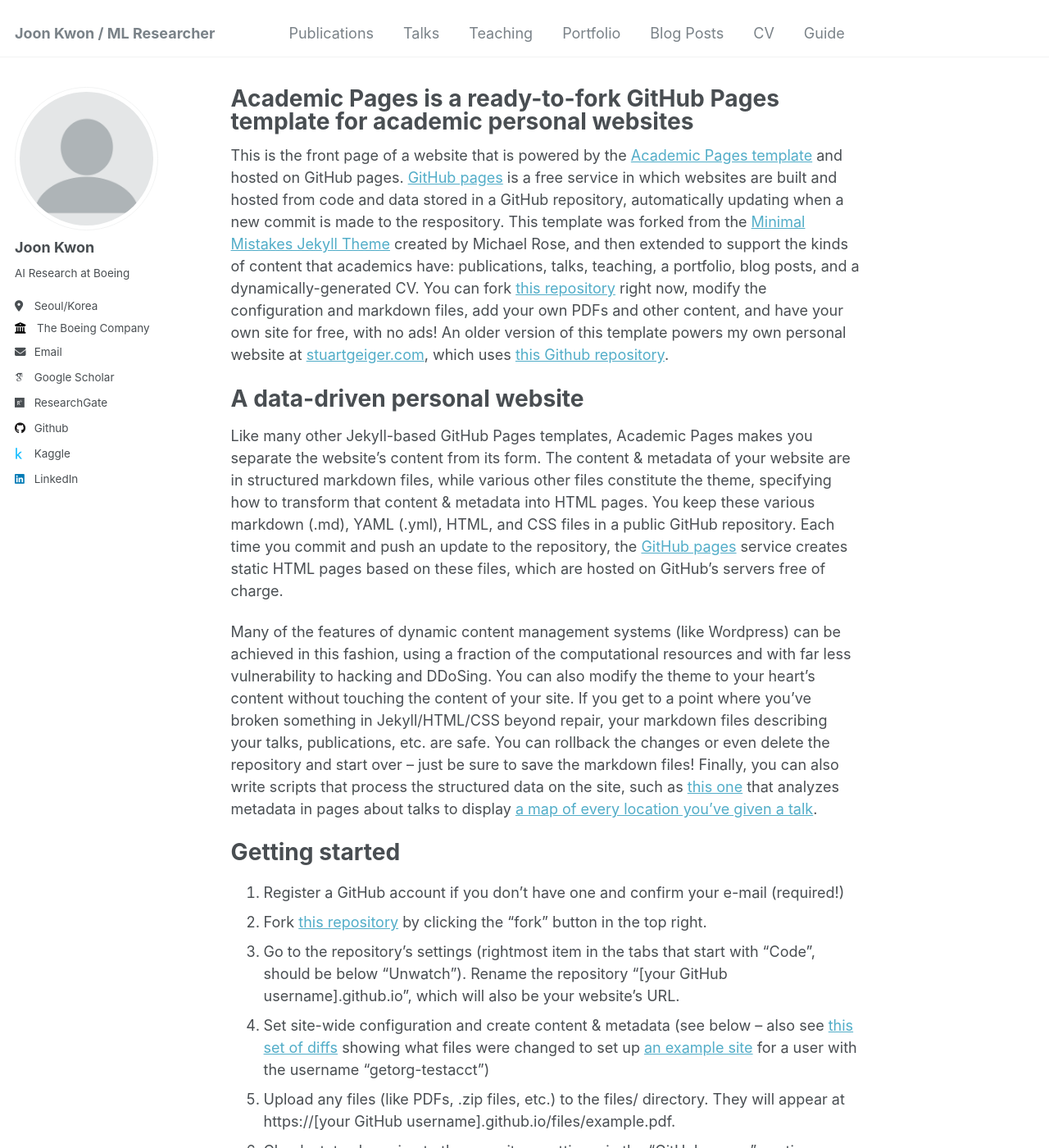
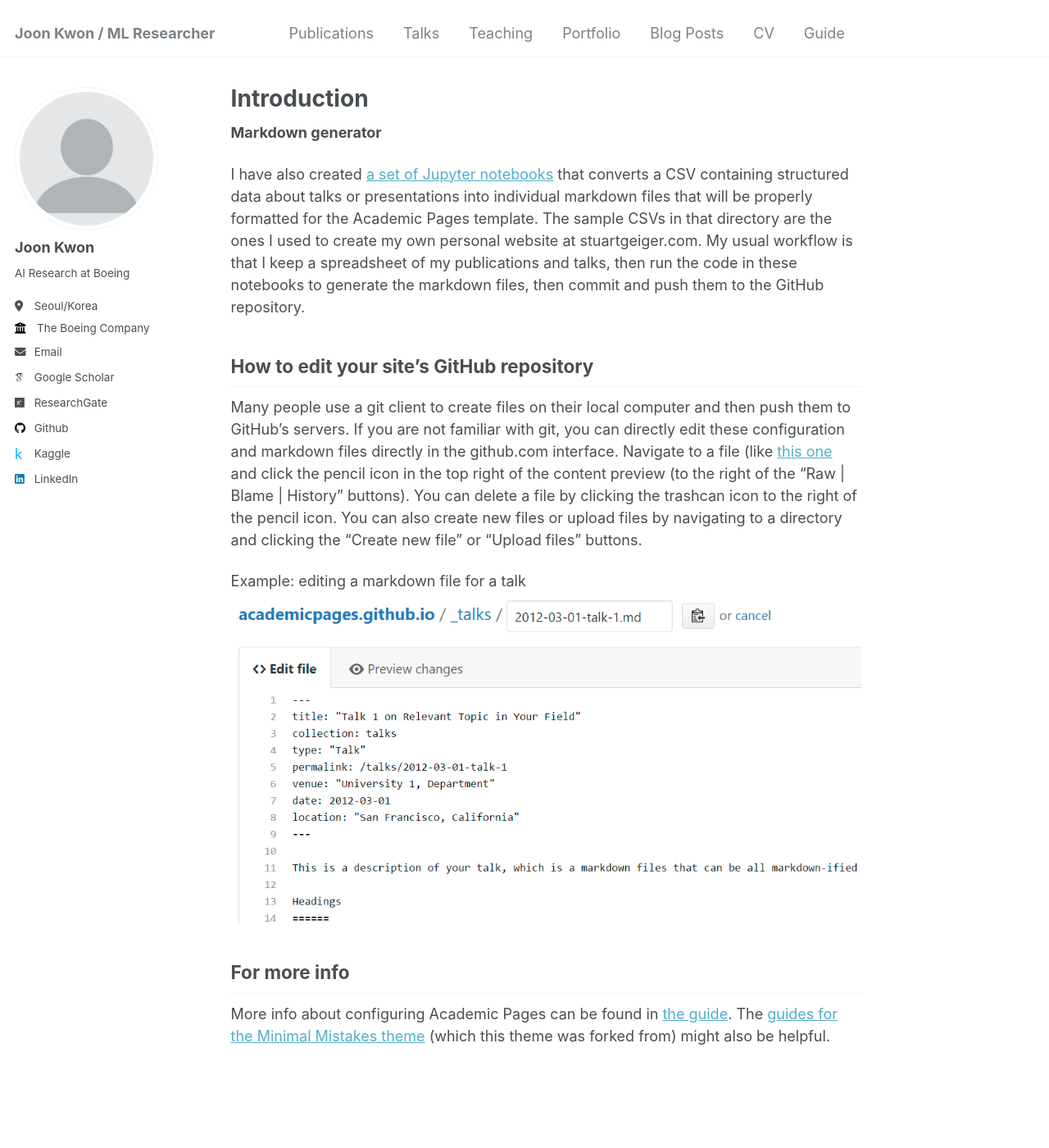
Before and after one commit to HJoonKwon/HJoonKwon.github.io, a Jekyll site: the page built from _pages/about.md, in a window 1280 px wide and 1400 px high. Shown: the whole window at 82% size. Built offline with Jekyll 4.4.1, drawn with Linux system fonts in a browser that asks for light colours; some web fonts are replaced; some of the changed text lies outside the part shown.

Commit message:
update: about page

```diff
--- a/_pages/about.md
+++ b/_pages/about.md
@@ -1,36 +1,12 @@
 ---
 permalink: /
-title: "Academic Pages is a ready-to-fork GitHub Pages template for academic personal websites"
+title: "Introduction"
 author_profile: true
 redirect_from:
   - /about/
   - /about.html
 ---
 
-This is the front page of a website that is powered by the [Academic Pages template](https://github.com/academicpages/academicpages.github.io) and hosted on GitHub pages. [GitHub pages](https://pages.github.com) is a free service in which websites are built and hosted from code and data stored in a GitHub repository, automatically updating when a new commit is made to the respository. This template was forked from the [Minimal Mistakes Jekyll Theme](https://mmistakes.github.io/minimal-mistakes/) created by Michael Rose, and then extended to support the kinds of content that academics have: publications, talks, teaching, a portfolio, blog posts, and a dynamically-generated CV. You can fork [this repository](https://github.com/academicpages/academicpages.github.io) right now, modify the configuration and markdown files, add your own PDFs and other content, and have your own site for free, with no ads! An older version of this template powers my own personal website at [stuartgeiger.com](http://stuartgeiger.com), which uses [this Github repository](https://github.com/staeiou/staeiou.github.io).
-
-A data-driven personal website
-======
-Like many other Jekyll-based GitHub Pages templates, Academic Pages makes you separate the website's content from its form. The content & metadata of your website are in structured markdown files, while various other files constitute the theme, specifying how to transform that content & metadata into HTML pages. You keep these various markdown (.md), YAML (.yml), HTML, and CSS files in a public GitHub repository. Each time you commit and push an update to the repository, the [GitHub pages](https://pages.github.com/) service creates static HTML pages based on these files, which are hosted on GitHub's servers free of charge.
-
-Many of the features of dynamic content management systems (like Wordpress) can be achieved in this fashion, using a fraction of the computational resources and with far less vulnerability to hacking and DDoSing. You can also modify the theme to your heart's content without touching the content of your site. If you get to a point where you've broken something in Jekyll/HTML/CSS beyond repair, your markdown files describing your talks, publications, etc. are safe. You can rollback the changes or even delete the repository and start over -- just be sure to save the markdown files! Finally, you can also write scripts that process the structured data on the site, such as [this one](https://github.com/academicpages/academicpages.github.io/blob/master/talkmap.ipynb) that analyzes metadata in pages about talks to display [a map of every location you've given a talk](https://academicpages.github.io/talkmap.html).
-
-Getting started
-======
-1. Register a GitHub account if you don't have one and confirm your e-mail (required!)
-1. Fork [this repository](https://github.com/academicpages/academicpages.github.io) by clicking the "fork" button in the top right.
-1. Go to the repository's settings (rightmost item in the tabs that start with "Code", should be below "Unwatch"). Rename the repository "[your GitHub username].github.io", which will also be your website's URL.
-1. Set site-wide configuration and create content & metadata (see below -- also see [this set of diffs](http://archive.is/3TPas) showing what files were changed to set up [an example site](https://getorg-testacct.github.io) for a user with the username "getorg-testacct")
-1. Upload any files (like PDFs, .zip files, etc.) to the files/ directory. They will appear at https://[your GitHub username].github.io/files/example.pdf.
-1. Check status by going to the repository settings, in the "GitHub pages" section
-
-Site-wide configuration
-------
-The main configuration file for the site is in the base directory in [_config.yml](https://github.com/academicpages/academicpages.github.io/blob/master/_config.yml), which defines the content in the sidebars and other site-wide features. You will need to replace the default variables with ones about yourself and your site's github repository. The configuration file for the top menu is in [_data/navigation.yml](https://github.com/academicpages/academicpages.github.io/blob/master/_data/navigation.yml). For example, if you don't have a portfolio or blog posts, you can remove those items from that navigation.yml file to remove them from the header.
-
-Create content & metadata
-------
-For site content, there is one markdown file for each type of content, which are stored in directories like _publications, _talks, _posts, _teaching, or _pages. For example, each talk is a markdown file in the [_talks directory](https://github.com/academicpages/academicpages.github.io/tree/master/_talks). At the top of each markdown file is structured data in YAML about the talk, which the theme will parse to do lots of cool stuff. The same structured data about a talk is used to generate the list of talks on the [Talks page](https://academicpages.github.io/talks), each [individual page](https://academicpages.github.io/talks/2012-03-01-talk-1) for specific talks, the talks section for the [CV page](https://academicpages.github.io/cv), and the [map of places you've given a talk](https://academicpages.github.io/talkmap.html) (if you run this [python file](https://github.com/academicpages/academicpages.github.io/blob/master/talkmap.py) or [Jupyter notebook](https://github.com/academicpages/academicpages.github.io/blob/master/talkmap.ipynb), which creates the HTML for the map based on the contents of the _talks directory).
 
 **Markdown generator**
 
```
